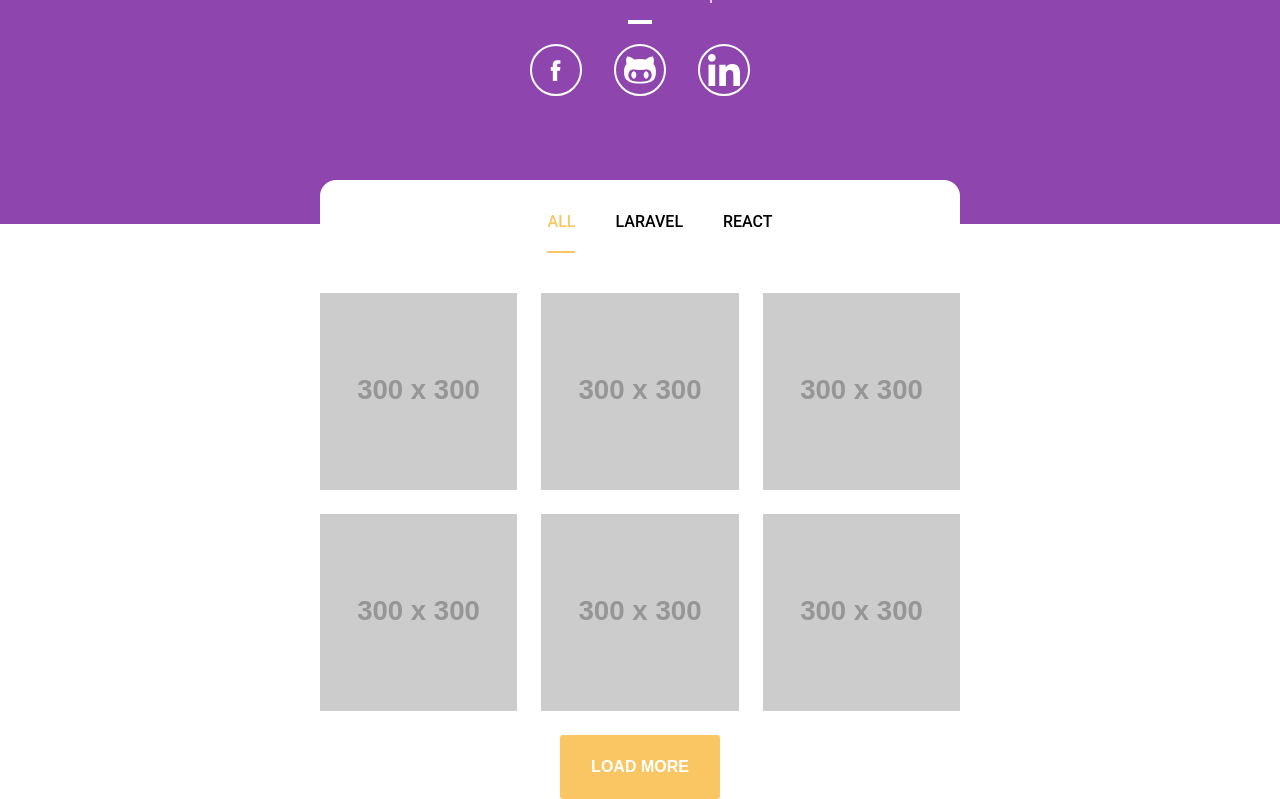
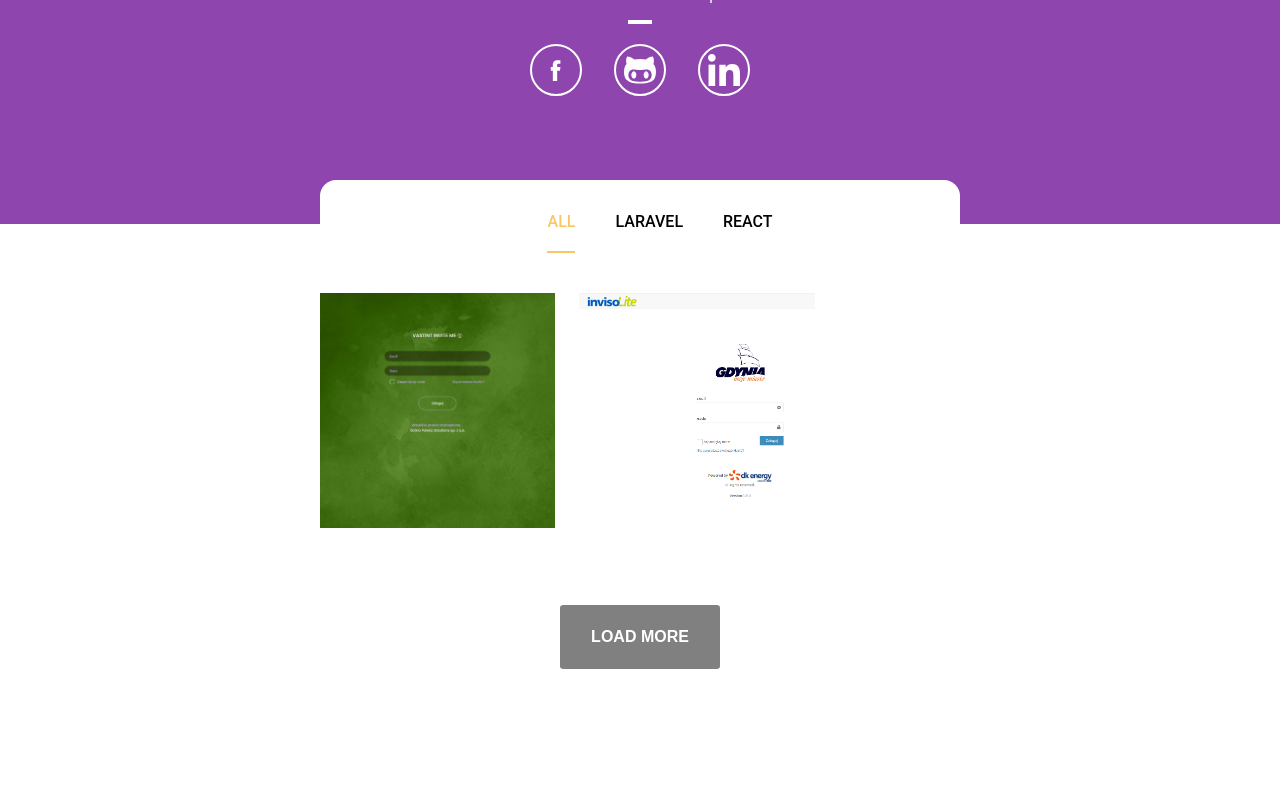
Before and after one commit to jniedziolka/jniedziolka.github.io, a React (Create React App) app: page / in a window 1280 px wide. Shown: the part 529-1328 px from the top of the page. After the commit the page ends 1198 px from the top, so only its background shows below. Built offline with nearby package versions, Linux system fonts and the light colour scheme; the HTML template or start-up script is replaced by a standard one.

Commit message:
Added real projects with links to code and live version

```diff
--- a/src/App.scss
+++ b/src/App.scss
@@ -1,4 +1,3 @@
 .App {
     height: 100vh;
-    background-color: #8e45ae;
 }
--- a/src/assets/storage/projects.js
+++ b/src/assets/storage/projects.js
@@ -1,38 +1,18 @@
 const Projects = [
     {
         id: 1,
-        image: 'https://via.placeholder.com/300',
-        tag: 'react'
+        image: 'images/inviteme.png',
+        tag: 'laravel',
+        code: '',
+        live: 'https://inviteme-tobg.com'
     },
 
     {
         id: 2,
-        image: 'https://via.placeholder.com/300',
-        tag: 'react'
-    },
-
-    {
-        id: 3,
-        image: 'https://via.placeholder.com/300',
-        tag: 'laravel'
-    },
-
-    {
-        id: 4,
-        image: 'https://via.placeholder.com/300',
-        tag: 'laravel'
-    },
-
-    {
-        id: 5,
-        image: 'https://via.placeholder.com/300',
-        tag: 'laravel'
-    },
-
-    {
-        id: 6,
-        image: 'https://via.placeholder.com/300',
-        tag: 'laravel'
+        image: 'images/inviso.png',
+        tag: 'laravel',
+        code: '',
+        live: 'https://gdynia.invisolite.com'
     }
 ];
 
--- a/src/components/showcase/showcase.component.jsx
+++ b/src/components/showcase/showcase.component.jsx
@@ -36,15 +36,26 @@ const Showcase = () => {
             <div className="showcase__projects">
                 {
                     Projects.map(project => {
-                        if(active === 'all') {
-                            return <img key={project.id} src={project.image} alt="" className="showcase__image" />;
-                        } else if(active === project.tag) {
-                            return <img key={project.id} src={project.image} alt="" className="showcase__image" />;
+                        if(active === 'all' || active === project.tag) {
+                            return  <div  key={project.id} className="showcase__project">
+                                        <img src={project.image} alt="" className="showcase__image"/>
+                                        <div className="showcase__external">
+                                            {
+                                                project.code ? <a href={project.code} className="showcase__external__code" target="_blank" rel="noopener noreferrer">CODE</a>
+                                                             : <button className="showcase__external__code" disabled={true}>CODE</button>
+                                            }
+                                            {
+                                                project.live ? <a href={project.live} className="showcase__external__code" target="_blank" rel="noopener noreferrer">LIVE</a>
+                                                             : <button className="showcase__external__code" disabled={true}>LIVE</button>
+                                            }
+                                        </div>
+                                    </div>
                         }
+                        return null;
                     })
                 }
             </div>
-            <button className="showcase__button-more">LOAD MORE</button>
+            <button className="showcase__button-more" disabled={Projects.length > 6 ? false : true}>LOAD MORE</button>
         </div>
     );
 }
--- a/src/components/showcase/showcase.styles.scss
+++ b/src/components/showcase/showcase.styles.scss
@@ -34,8 +34,57 @@
         row-gap: 1.5rem;
     }
 
+    &__project {
+        position: relative;
+        transition: all .5s;
+        &:hover > .showcase__external {
+            visibility: visible;
+            opacity: 1;
+        }
+        &:hover {
+            transform: scale(1.1);
+        }
+    }
+
     &__image {
         max-width: 100%;
+        height: auto;
+    }
+
+    &__external {
+        display: flex;
+        justify-content: center;
+        font-size: 1rem;
+        font-weight: 700;
+        visibility: hidden;
+        opacity: 0;
+        transition: all .5s;
+
+        & > * {
+            margin: 0 1rem;
+        }
+
+        &__code {
+            text-decoration: none;
+            outline: none;
+            background-color: #FAC663;
+            color: white;
+            border-radius: 1px;
+            padding: 1rem 1.5rem;
+
+            &:disabled {
+                cursor: not-allowed;
+                background-color: gray;
+            }
+        }
+
+        &__live {
+            text-decoration: none;
+            background-color: #FAC663;
+            color: white;
+            border-radius: 1px;
+            padding: 1rem 1.5rem;
+        }
     }
 
     &__button-more {
@@ -52,10 +101,15 @@
         font-weight: 700;
         transition: all 1s;
 
-        &:hover {
+        &:hover:enabled {
             background-color: white;
             color: #FAC663;
             border: .2rem solid #FAC663;
         }
+
+        &:disabled {
+            cursor: not-allowed;
+            background-color: gray;
+        }
     }
 }
--- a/src/pages/about/about.styles.scss
+++ b/src/pages/about/about.styles.scss
@@ -65,6 +65,7 @@
     }
 
     &__services {
+        background-color: #8e45ae;
         padding: 4rem 20rem;
     }
 
--- a/src/pages/homepage/homepage.styles.scss
+++ b/src/pages/homepage/homepage.styles.scss
@@ -1,4 +1,5 @@
 .homepage {
+    background-color: #8e45ae;
     &__container {
         text-align: center;
         padding-bottom: 8rem;
```
Also changed, not shown: public/images/inviso.png (added), public/images/inviteme.png (added).
